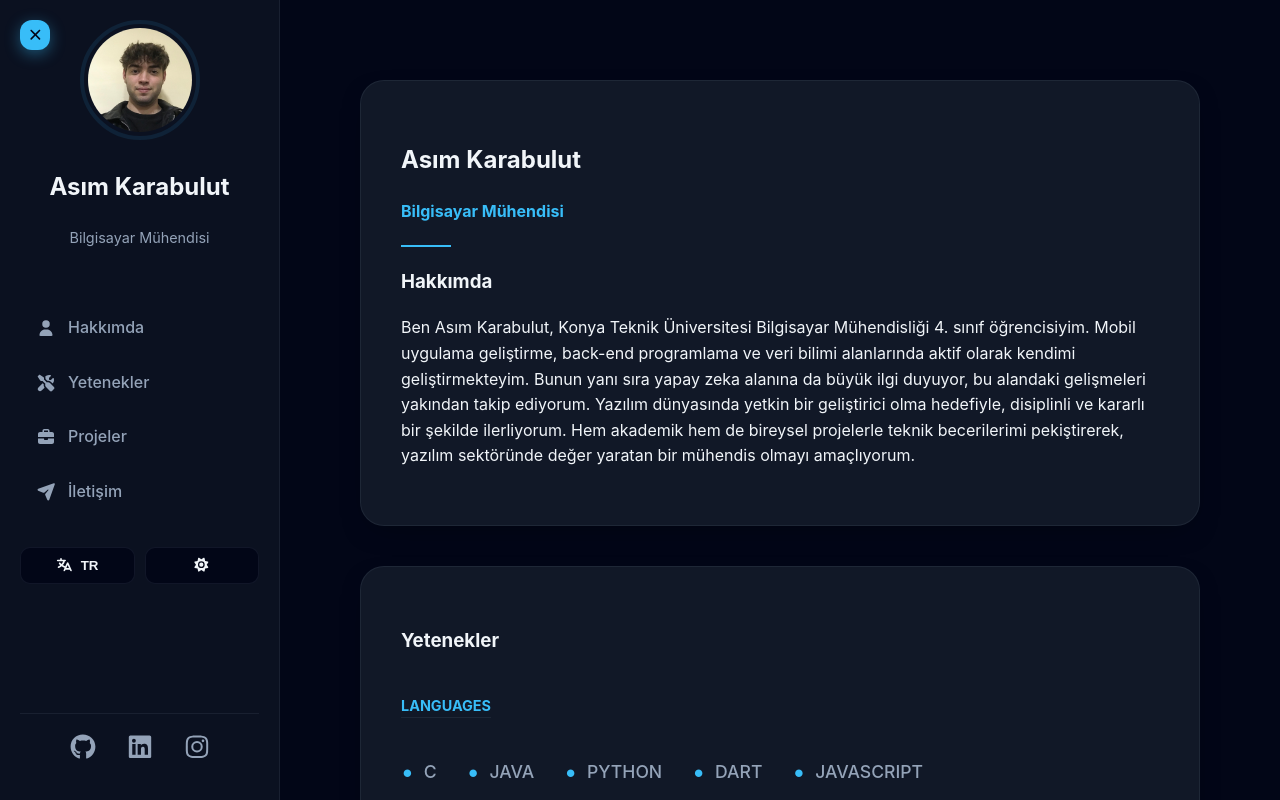
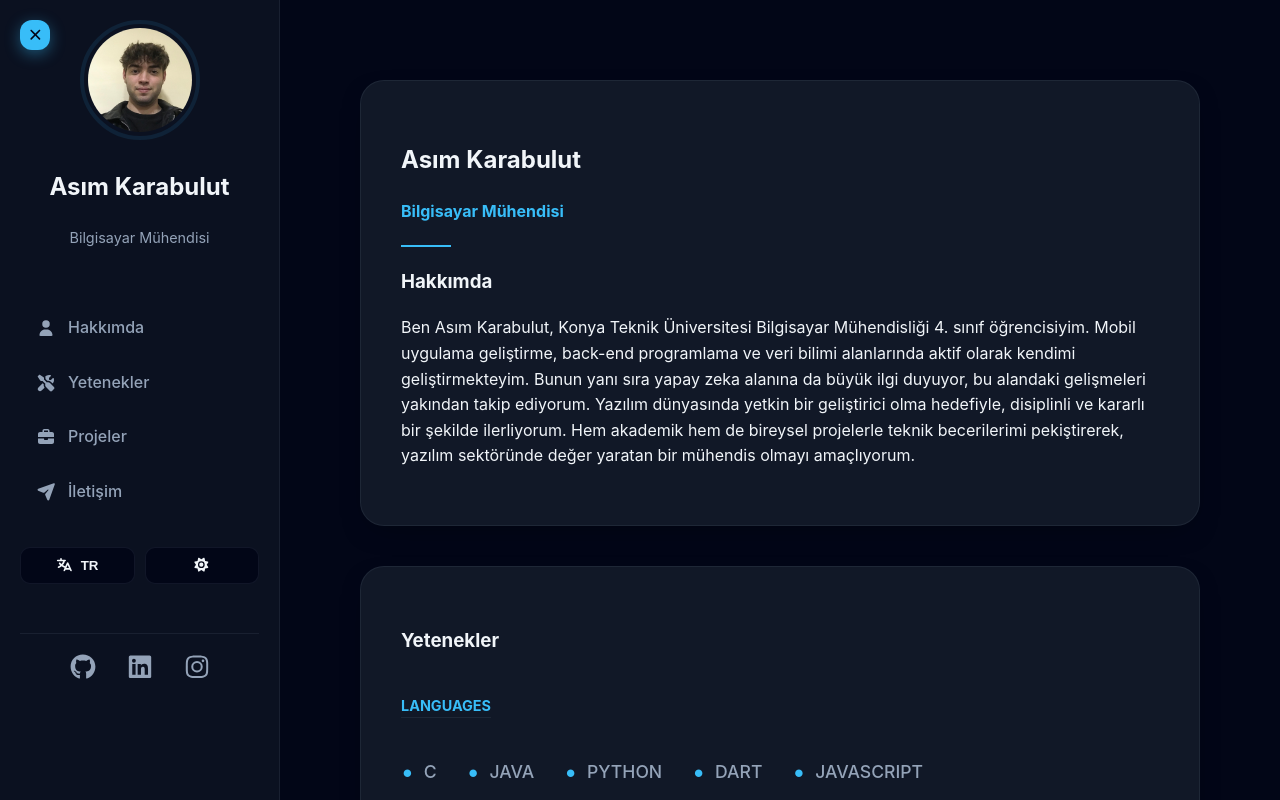
Before and after one commit to asmss/my_portfoy_repo, a React (Create React App) app: page / in a window 1280 px wide. Shown: the top 800 px of the page. Built offline with nearby package versions, Linux system fonts and the light colour scheme.

Commit message:
sidebar-social className paddingi düzenlendi

```diff
--- a/src/App.css
+++ b/src/App.css
@@ -181,6 +181,7 @@ section[id] {
   gap: 25px;
   margin-top: auto;
   padding: 20px 0;
+  padding-bottom: 100px;
   width: 100%;
   border-top: 1px solid var(--border);
 }
```
